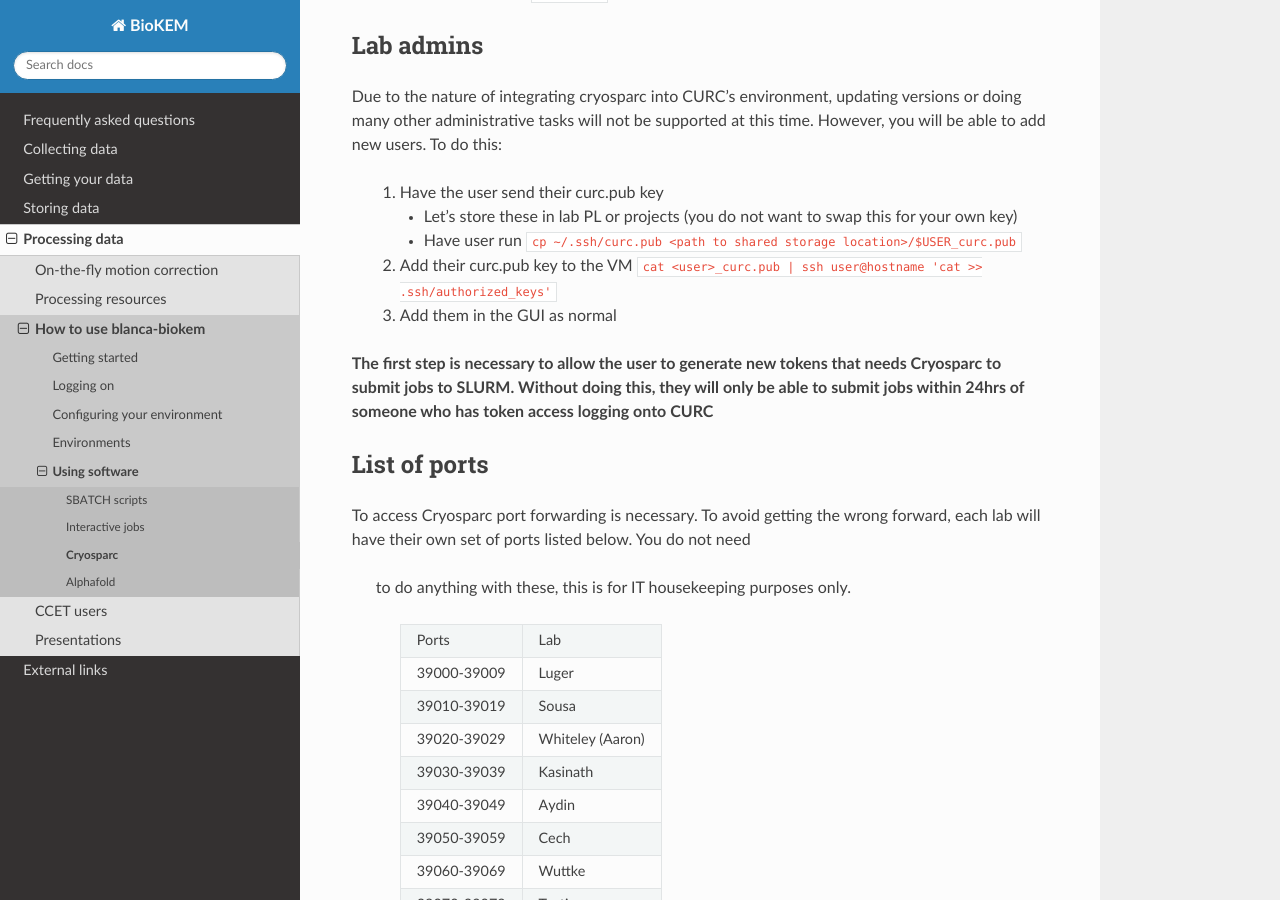
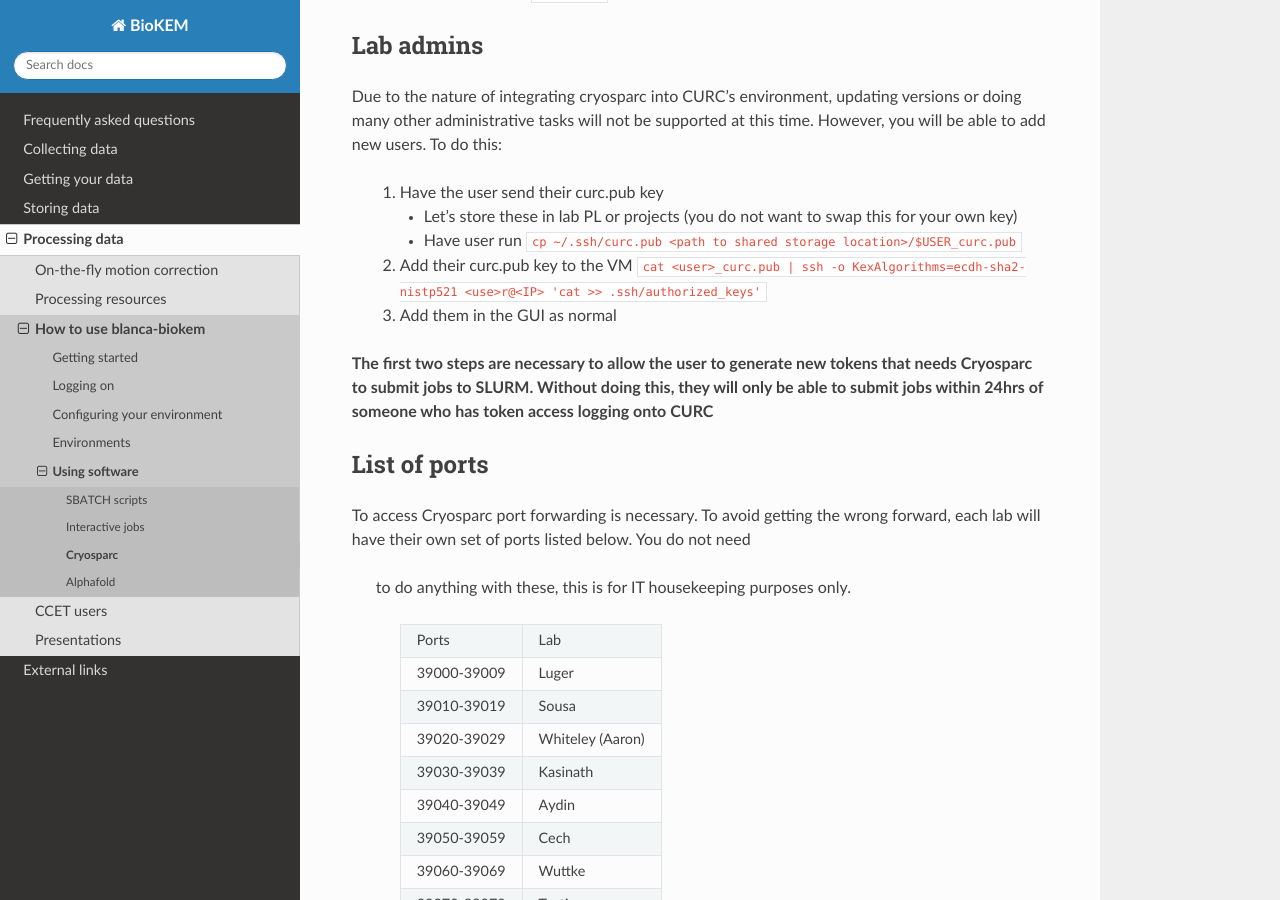
Before and after one commit to CU-BioKEM/user-guide, a Sphinx documentation site: the page built from docs/source/processing/using_software/cryosparc.rst, in a window 1280 px wide and 900 px high, scrolled down 332 px. Built offline with Sphinx 7.4.7 and the Read the Docs theme 2.0.0, drawn with Linux system fonts in a browser that asks for light colours.

Commit message:
formatting

```diff
--- a/docs/source/processing/using_software/cryosparc.rst
+++ b/docs/source/processing/using_software/cryosparc.rst
@@ -24,10 +24,10 @@ time. However, you will be able to add new users. To do this:
      - Let's store these in lab PL or projects (you do not want to swap this for your own key)
      - Have user run ``cp ~/.ssh/curc.pub <path to shared storage location>/$USER_curc.pub``
 
-  #. Add their curc.pub key to the VM ``cat <user>_curc.pub | ssh user@hostname 'cat >> .ssh/authorized_keys'``
+  #. Add their curc.pub key to the VM ``cat <user>_curc.pub | ssh -o KexAlgorithms=ecdh-sha2-nistp521 <use>r@<IP> 'cat >> .ssh/authorized_keys'``
   #. Add them in the GUI as normal
 
-**The first step is necessary to allow the user to generate new tokens that needs
+**The first two steps are necessary to allow the user to generate new tokens that needs
 Cryosparc to submit jobs to SLURM. Without doing this, they will only be able to
 submit jobs within 24hrs of someone who has token access logging onto CURC**
 
```
